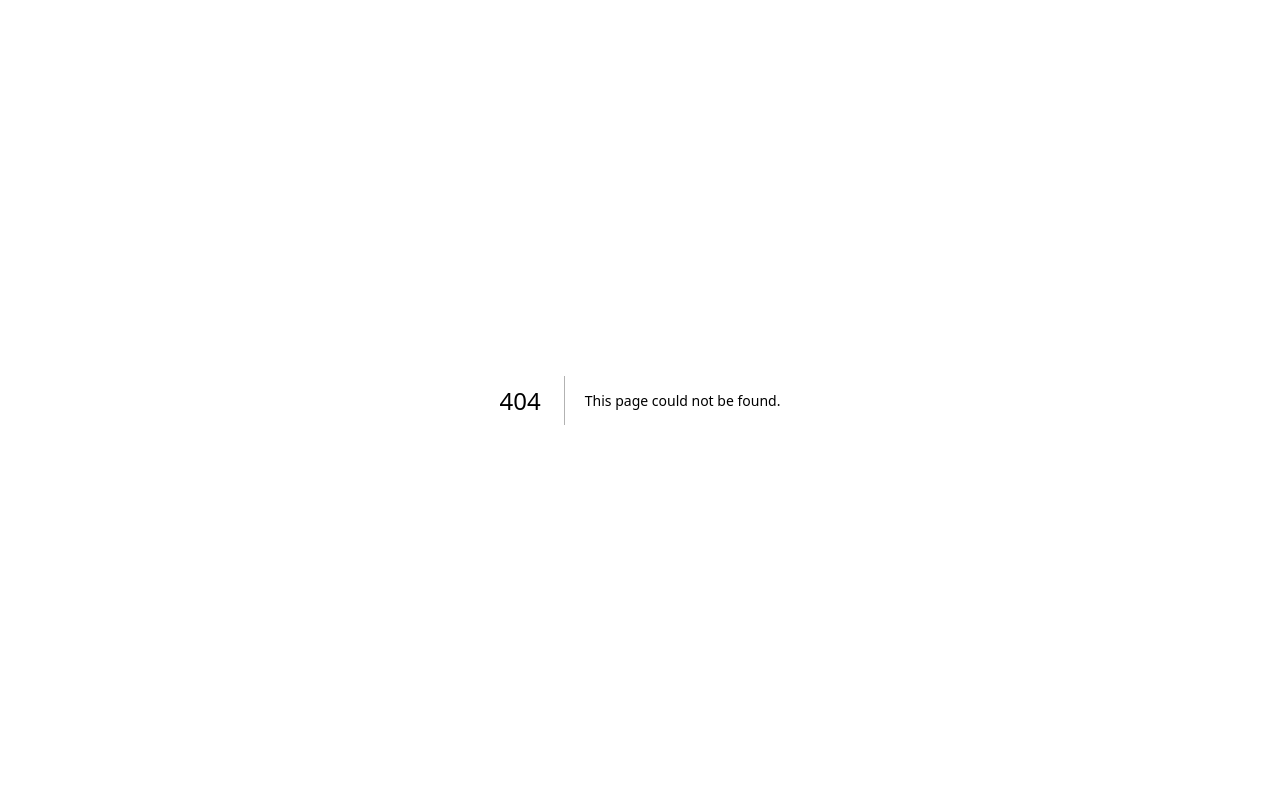
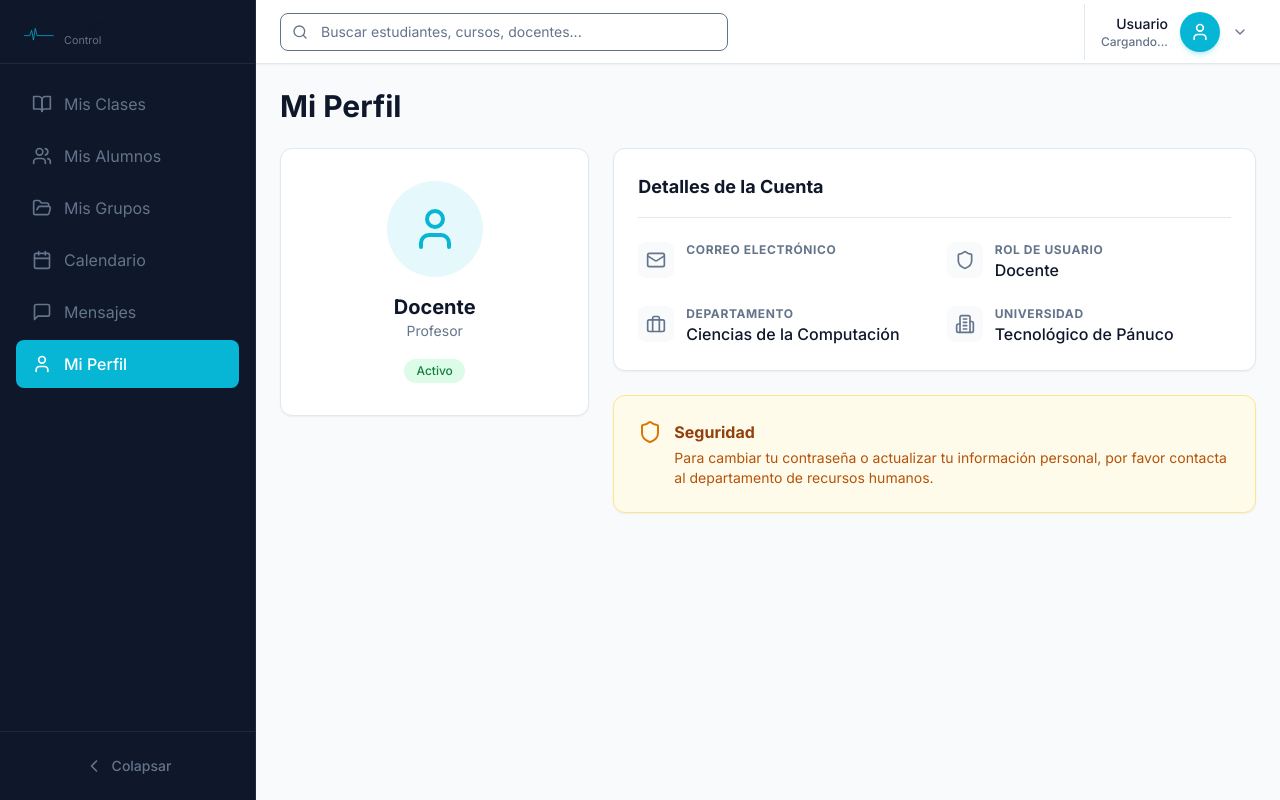
Before and after one commit to kikehil/pulso, a Next.js app: page /teacher/profile in a window 1280 px wide. Before the commit this address had no page. Built offline with nearby package versions, Linux system fonts and the light colour scheme; no server answers; the database is empty.

Commit message:
Fix: Creadas páginas de perfil y mensajes, menú docente corregido

```diff
--- /dev/null
+++ b/app/teacher/messages/page.tsx
@@ -0,0 +1,67 @@
+'use client';
+
+import { Mail, MessageSquare, Clock, Search } from 'lucide-react';
+
+export default function TeacherMessagesPage() {
+  return (
+    <div className="space-y-6">
+      <div className="flex items-center justify-between">
+        <div>
+          <h1 className="text-2xl lg:text-3xl font-bold text-dark">Mensajería</h1>
+          <p className="text-gray mt-1">Comunícate con tus alumnos y colegas</p>
+        </div>
+        <button className="btn-primary flex items-center gap-2">
+          <MessageSquare className="w-5 h-5" />
+          Nuevo Mensaje
+        </button>
+      </div>
+
+      <div className="grid grid-cols-1 lg:grid-cols-3 gap-6 h-[calc(100vh-250px)]">
+        {/* Lista de Chats */}
+        <div className="lg:col-span-1 card p-0 overflow-hidden flex flex-col">
+          <div className="p-4 border-b">
+            <div className="relative">
+              <Search className="absolute left-3 top-1/2 -translate-y-1/2 w-4 h-4 text-gray" />
+              <input
+                type="text"
+                placeholder="Buscar chats..."
+                className="w-full pl-10 pr-4 py-2 bg-light border-none rounded-lg text-sm focus:ring-2 focus:ring-primary"
+              />
+            </div>
+          </div>
+
+          <div className="flex-1 overflow-y-auto">
+            {[1, 2, 3, 4, 5].map((i) => (
+              <div
+                key={i}
+                className="p-4 border-b hover:bg-light cursor-pointer transition-colors flex items-center gap-3"
+              >
+                <div className="w-10 h-10 rounded-full bg-primary/10 flex items-center justify-center flex-shrink-0">
+                  <span className="text-primary font-bold">A{i}</span>
+                </div>
+                <div className="flex-1 min-w-0">
+                  <div className="flex items-center justify-between mb-1">
+                    <h4 className="font-bold text-dark text-sm truncate">Alumno Ejemplo {i}</h4>
+                    <span className="text-[10px] text-gray whitespace-nowrap">10:45 AM</span>
+                  </div>
+                  <p className="text-xs text-gray truncate">Profesor, tengo una duda sobre la tarea de hoy...</p>
+                </div>
+              </div>
+            ))}
+          </div>
+        </div>
+
+        {/* Ventana de Chat (Estado Vacío) */}
+        <div className="lg:col-span-2 card flex flex-col items-center justify-center text-center p-12">
+          <div className="w-20 h-20 bg-primary/5 rounded-full flex items-center justify-center mb-4">
+            <MessageSquare className="w-10 h-10 text-primary/30" />
+          </div>
+          <h3 className="text-lg font-bold text-dark mb-2">Selecciona un chat</h3>
+          <p className="text-gray max-w-xs">
+            Elige una conversación de la lista de la izquierda para comenzar a mensajear.
+          </p>
+        </div>
+      </div>
+    </div>
+  );
+}
--- /dev/null
+++ b/app/teacher/profile/page.tsx
@@ -0,0 +1,102 @@
+'use client';
+
+import { useSession } from 'next-auth/react';
+import { User, Mail, Shield, Briefcase, Building2 } from 'lucide-react';
+
+export default function TeacherProfilePage() {
+  const { data: session } = useSession();
+  const user = session?.user;
+
+  return (
+    <div className="space-y-6">
+      <div className="flex items-center justify-between">
+        <h1 className="text-2xl lg:text-3xl font-bold text-dark">Mi Perfil</h1>
+      </div>
+
+      <div className="grid grid-cols-1 lg:grid-cols-3 gap-6">
+        {/* Card de Información Principal */}
+        <div className="lg:col-span-1">
+          <div className="card text-center p-8">
+            <div className="w-24 h-24 rounded-full bg-primary/10 flex items-center justify-center mx-auto mb-4">
+              {user?.image ? (
+                <img
+                  src={user.image}
+                  alt={user.name || 'Docente'}
+                  className="w-full h-full rounded-full object-cover"
+                />
+              ) : (
+                <User className="w-12 h-12 text-primary" />
+              )}
+            </div>
+            <h2 className="text-xl font-bold text-dark">{user?.name || 'Docente'}</h2>
+            <p className="text-gray text-sm mb-4">Profesor</p>
+            <div className="inline-flex items-center px-3 py-1 rounded-full bg-green-100 text-green-700 text-xs font-medium">
+              Activo
+            </div>
+          </div>
+        </div>
+
+        {/* Detalles de la Cuenta */}
+        <div className="lg:col-span-2 space-y-6">
+          <div className="card">
+            <h3 className="text-lg font-bold text-dark mb-6 border-b pb-4">Detalles de la Cuenta</h3>
+
+            <div className="grid grid-cols-1 md:grid-cols-2 gap-6">
+              <div className="flex items-start gap-3">
+                <div className="p-2 bg-light rounded-lg">
+                  <Mail className="w-5 h-5 text-gray" />
+                </div>
+                <div>
+                  <p className="text-xs text-gray uppercase font-bold tracking-wider">Correo Electrónico</p>
+                  <p className="text-dark font-medium">{user?.email}</p>
+                </div>
+              </div>
+
+              <div className="flex items-start gap-3">
+                <div className="p-2 bg-light rounded-lg">
+                  <Shield className="w-5 h-5 text-gray" />
+                </div>
+                <div>
+                  <p className="text-xs text-gray uppercase font-bold tracking-wider">Rol de Usuario</p>
+                  <p className="text-dark font-medium">Docente</p>
+                </div>
+              </div>
+
+              <div className="flex items-start gap-3">
+                <div className="p-2 bg-light rounded-lg">
+                  <Briefcase className="w-5 h-5 text-gray" />
+                </div>
+                <div>
+                  <p className="text-xs text-gray uppercase font-bold tracking-wider">Departamento</p>
+                  <p className="text-dark font-medium">Ciencias de la Computación</p>
+                </div>
+              </div>
+
+              <div className="flex items-start gap-3">
+                <div className="p-2 bg-light rounded-lg">
+                  <Building2 className="w-5 h-5 text-gray" />
+                </div>
+                <div>
+                  <p className="text-xs text-gray uppercase font-bold tracking-wider">Universidad</p>
+                  <p className="text-dark font-medium">Tecnológico de Pánuco</p>
+                </div>
+              </div>
+            </div>
+          </div>
+
+          <div className="card bg-amber-50 border-amber-200">
+            <div className="flex items-start gap-3">
+              <Shield className="w-6 h-6 text-amber-600 flex-shrink-0" />
+              <div>
+                <h4 className="font-bold text-amber-800">Seguridad</h4>
+                <p className="text-sm text-amber-700 mt-1">
+                  Para cambiar tu contraseña o actualizar tu información personal, por favor contacta al departamento de recursos humanos.
+                </p>
+              </div>
+            </div>
+          </div>
+        </div>
+      </div>
+    </div>
+  );
+}
--- a/components/teacher-sidebar.tsx
+++ b/components/teacher-sidebar.tsx
@@ -46,10 +46,9 @@ const menuItems = [
     title: 'Mensajes',
     icon: MessageSquare,
     href: '/teacher/messages',
-    badge: 'Próximamente',
   },
   {
-    title: 'Perfil',
+    title: 'Mi Perfil',
     icon: User,
     href: '/teacher/profile',
   },
```
